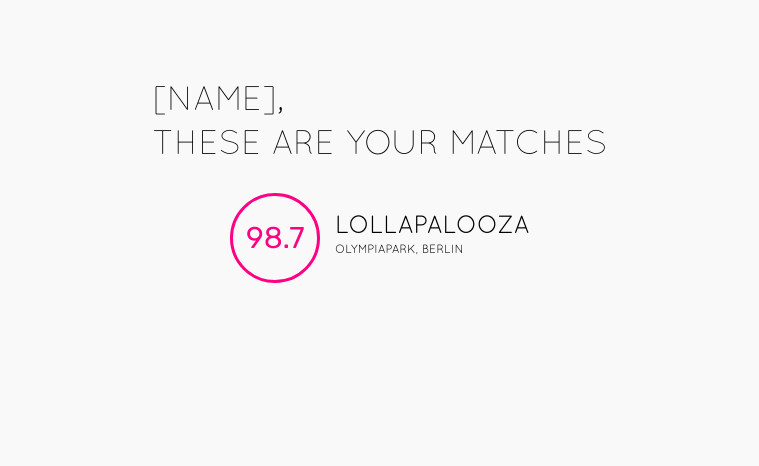
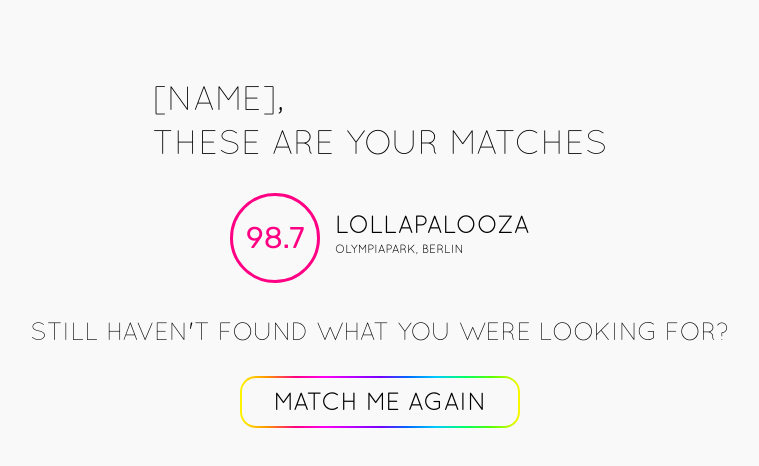
Before and after one commit to Lenkly/festivent, a React (Create React App) app in the folder client/: page /Matchlist in a window 1280 px wide. Shown: the top 466 px of the page, without its empty margins (260-1019 px from the left). Built offline with nearby package versions, Linux system fonts and the light colour scheme.

Commit message:
Add users name and match again button

```diff
--- a/client/src/pages/Matchlist.js
+++ b/client/src/pages/Matchlist.js
@@ -3,6 +3,8 @@
 import Content from '../components/layout/Content';
 import Form from '../components/layout/Form';
 import FestivalMatch from '../components/FestivalMatch';
+import Button from '../components/Button';
+import { useHistory } from 'react-router-dom';
 
 const Text = styled.div`
   display: flex;
@@ -13,15 +15,40 @@
   margin-bottom: 25px;
 `;
 
+const AgainText = styled.div`
+  display: flex;
+  line-height: 1.3;
+  flex-wrap: wrap;
+  font-family: 'Quicksand Light';
+  font-size: 25px;
+  text-align: center;
+  margin-bottom: 25px;
+`;
+
 function Matchlist() {
+  const history = useHistory();
+
+  const nameUser = sessionStorage.getItem('Name') || '[Name]';
+
+  const handleAgainClick = () => {
+    sessionStorage.removeItem('Genres');
+    history.push('/Genres');
+  };
+
   return (
     <Content>
       <Form>
         <Text>
-          [Name],
+          {nameUser},
           <br /> These are your matches
         </Text>
         <FestivalMatch />
+        <AgainText>
+          Still Haven&apos;t Found What You Were Looking For?
+        </AgainText>
+        <Button onClick={handleAgainClick} size="Medium">
+          Match Me Again
+        </Button>
       </Form>
     </Content>
   );
```
